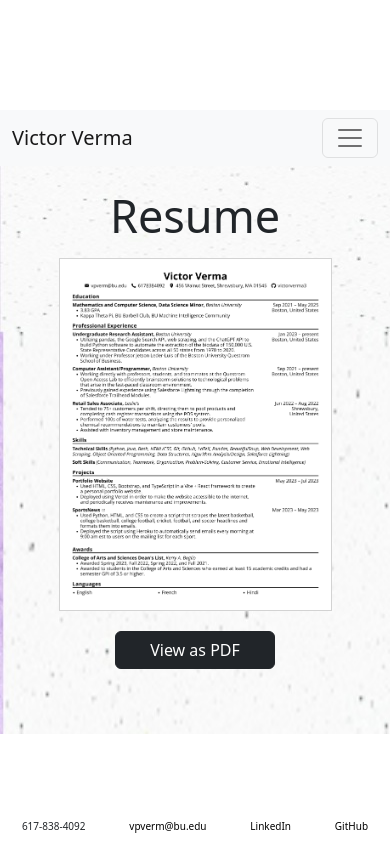
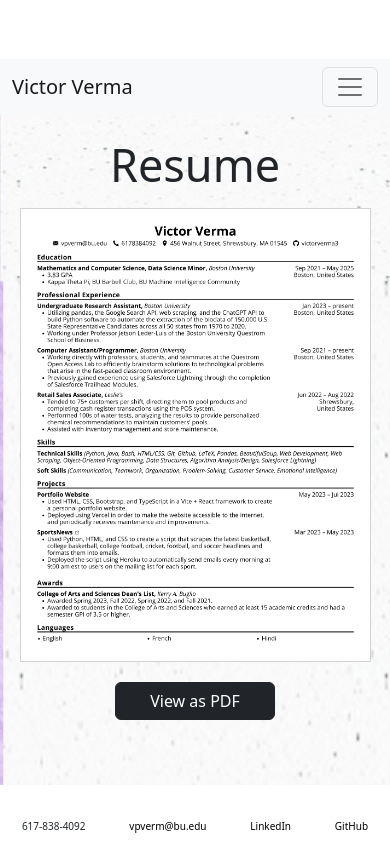
Before and after one commit to victorverma3/Portfolio, a React (Vite) app: page /resume in a window 390 px wide. Built offline with nearby package versions, Linux system fonts and the light colour scheme.

Commit message:
resume to 90vw on iphone

```diff
--- a/src/pages/resume/Resume.css
+++ b/src/pages/resume/Resume.css
@@ -12,3 +12,9 @@
 .resumeView {
     padding-block: 10px;
 }
+
+@media screen and (max-width: 499px) {
+    .resumePic {
+        width: 90vw;
+    }
+}
```
